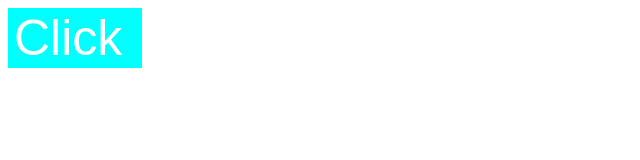
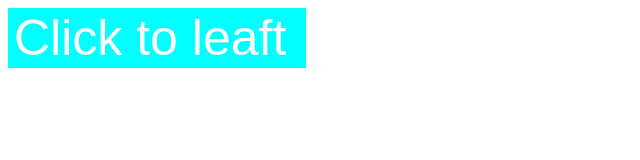
Before and after one commit to Yousifgasm/NewApp, a plain HTML site: page portfolio/index.html in a window 1280 px wide. Shown: the whole page, without its empty margins (0-640 px from the left). Drawn offline with Linux system fonts and the light colour scheme.

Commit message:
Update index.html
I want rename titile but is very bad

```diff
--- a/portfolio/index.html
+++ b/portfolio/index.html
@@ -9,7 +9,7 @@
 </head>
 
 <body>
-    <input class="name" type="button" value="Click ">
+    <input class="name" type="button" value="Click to leaft ">
 
     <script src="main.js"></script>
 </body>
```
